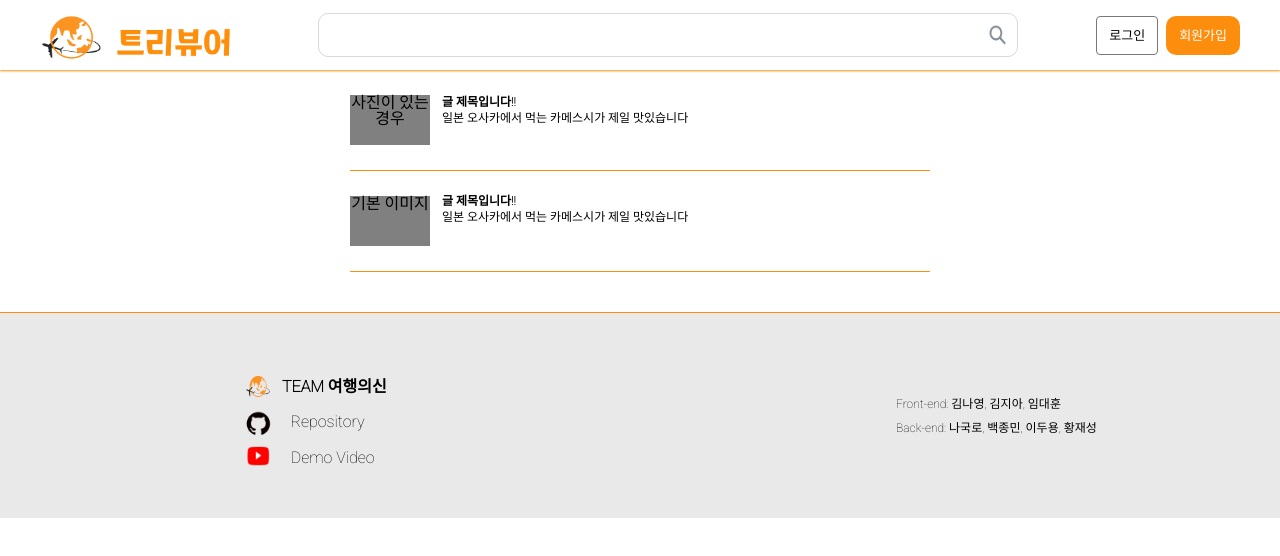
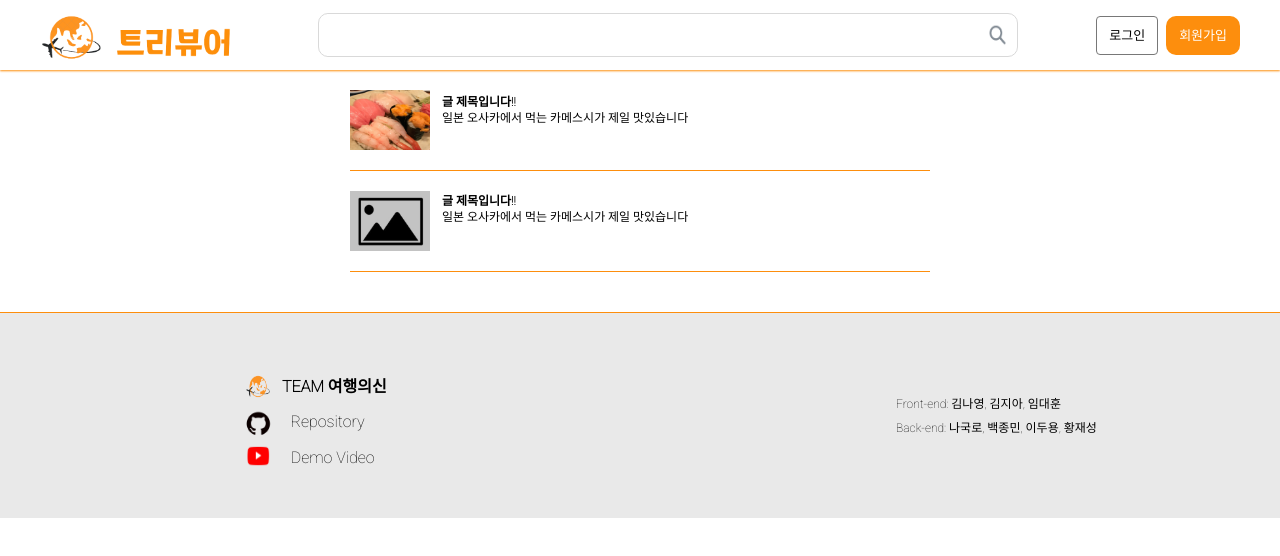
Before and after one commit to codestates-seb/seb42_main_028, a React (Create React App) app in the folder client/: page /mywrite in a window 1280 px wide. Shown: the top 556 px of the page. Built offline with nearby package versions, Linux system fonts and the light colour scheme.

Commit message:
내가 쓴글 수정

```diff
--- a/client/src/pages/Login/Loginpage.jsx
+++ b/client/src/pages/Login/Loginpage.jsx
@@ -211,10 +211,12 @@ const Loginpage = () => {
 		// localStorage.setItem('refreshToken', JSON.stringify(response.data.data));
 
 		localStorage.setItem('token', response.headers.get('accesstoken'));
+		localStorage.setItem('refreshToken', response.headers.get('refreshtoken'));
+		localStorage.setItem('userInfoStorage', JSON.stringify(response.data.data));
 
 		setIsLogin(true);
 		navigate('/');
-		// console.log(response)
+
 		console.log(response.headers.get('accesstoken'));
 		console.log(response.headers.get('refreshtoken'));
 	};
--- a/client/src/pages/Mywirte.jsx
+++ b/client/src/pages/Mywirte.jsx
@@ -1,5 +1,7 @@
 import React from 'react';
 import styled from 'styled-components';
+import defaultimg from '../assets/defaultimg.png';
+import food from '../assets/food.png';
 
 const Container = styled.div`
 	display: flex;
@@ -25,22 +27,22 @@ const Second = styled.div`
 const Imgon = styled.div`
 	display: flex;
 `;
-const Imgon2 = styled.div`
-	width: 80px;
-	height: 50px;
-	text-align: center;
-	background-color: gray;
-`;
+// const Imgon2 = styled.div`
+// 	width: 80px;
+// 	height: 50px;
+// 	text-align: center;
+// 	background-color: gray;
+// `;
 
 const Imgoff = styled.div`
 	display: flex;
 `;
-const Imgon3 = styled.div`
-	width: 80px;
-	height: 50px;
-	text-align: center;
-	background-color: gray;
-`;
+// const Imgon3 = styled.div`
+// 	width: 80px;
+// 	height: 50px;
+// 	text-align: center;
+// 	background-color: gray;
+// `;
 const TitleContainer = styled.div`
 	width: 500px;
 	height: 100px;
@@ -79,13 +81,32 @@ const Content2 = styled.div`
 	padding-top: 4px;
 `;
 
+const Img1 = styled.img`
+	width: 80px;
+	height: 60px;
+	&:hover {
+		cursor: pointer;
+		filter: brightness(0.7);
+	}
+`;
+
+const Img2 = styled.img`
+	width: 80px;
+	height: 60px;
+	&:hover {
+		cursor: pointer;
+		filter: brightness(0.7);
+	}
+`;
+
 const Mywrite = () => {
 	return (
 		<>
 			<Container>
 				<Fitst>
 					<Imgon>
-						<Imgon2>사진이 있는 경우</Imgon2>
+						<Img1 src={food}></Img1>
+						{/* <Imgon2>사진이 있는 경우</Imgon2> */}
 					</Imgon>
 					<TitleContainer>
 						<Title>글 제목입니다!!</Title>
@@ -94,7 +115,8 @@ const Mywrite = () => {
 				</Fitst>
 				<Second>
 					<Imgoff>
-						<Imgon3>기본 이미지</Imgon3>
+						<Img2 src={defaultimg}></Img2>
+						{/* <Imgon3>기본 이미지</Imgon3> */}
 					</Imgoff>
 					<TitleContainer2>
 						<Title2>글 제목입니다!!</Title2>
```
Also changed, not shown: client/src/assets/defaultimg.png (added), client/src/assets/food.png (added).
